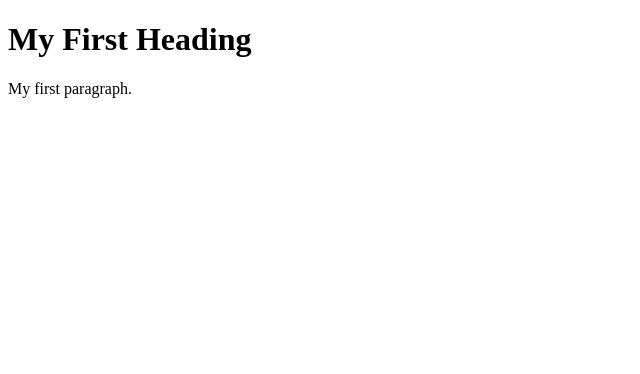
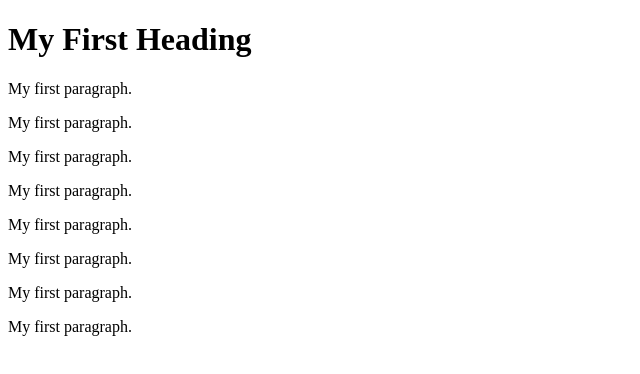
Before and after one commit to ThiagoStockl/Teste, a plain HTML site: page index.html in a window 1280 px wide. Shown: the whole page, without its empty margins (0-640 px from the left). Drawn offline with Linux system fonts and the light colour scheme.

Commit message:
fiz uma alteracao

```diff
--- a/index.html
+++ b/index.html
@@ -6,5 +6,19 @@
 
 <p>My first paragraph.</p>
 
+<p>My first paragraph.</p>
+
+<p>My first paragraph.</p>
+
+<p>My first paragraph.</p>
+
+<p>My first paragraph.</p>
+
+<p>My first paragraph.</p>
+
+<p>My first paragraph.</p>
+
+<p>My first paragraph.</p>
+
 </body>
 </html>
```
